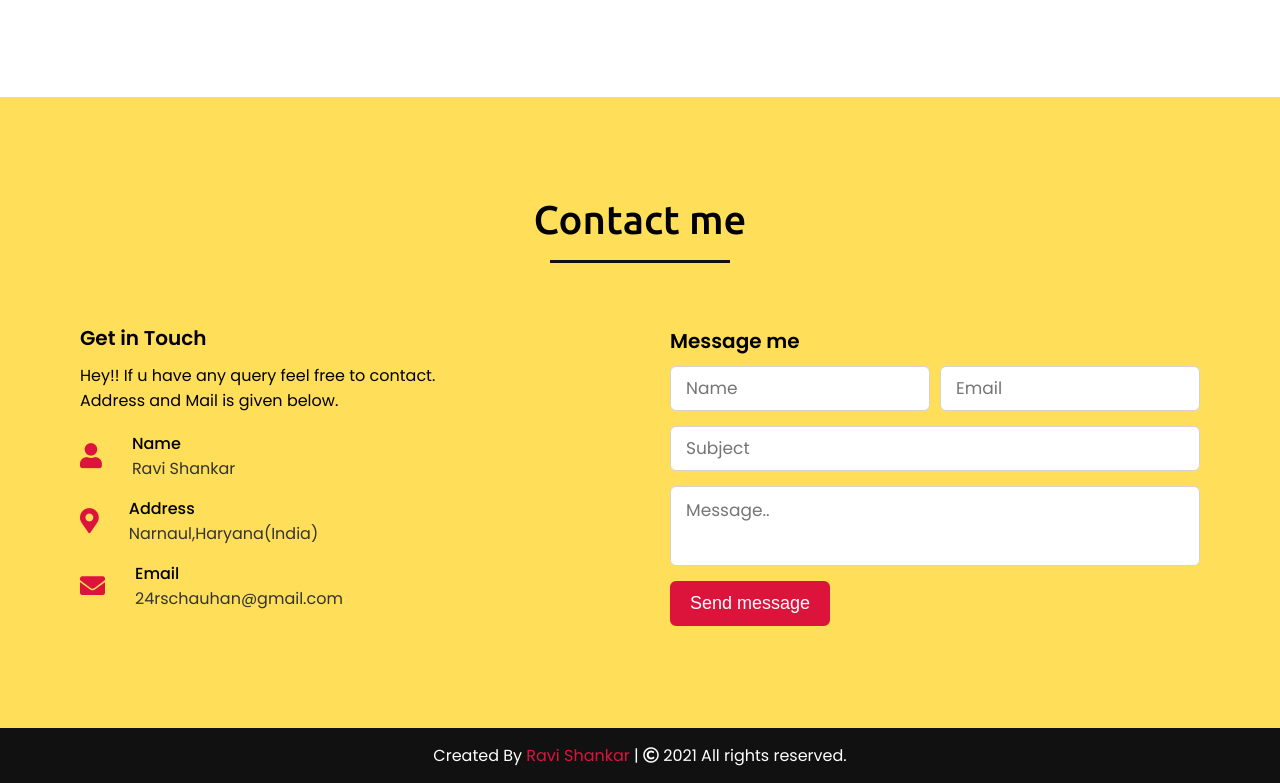
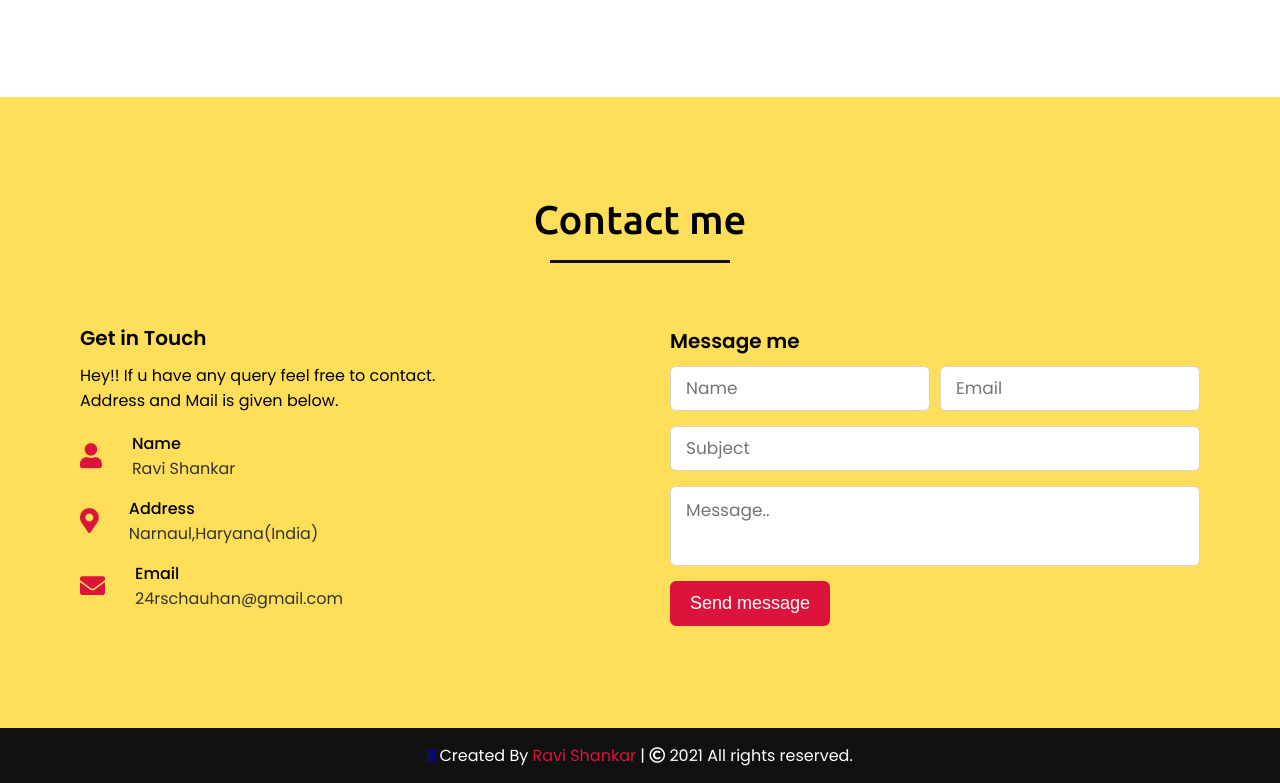
Before and after one commit to rs-chauhan24/portfolio.github.io, a plain HTML site: page index.html in a window 1280 px wide. Shown: the part 2629-3412 px from the top of the page. Drawn offline with nearby package versions, Linux system fonts and the light colour scheme.

Commit message:
Update index.html

```diff
--- a/index.html
+++ b/index.html
@@ -217,6 +217,7 @@
 
     <!-- footer section start -->
     <footer>
+        <a class="fa-brands fa-github" href="https://github.com/rschauhan-24"></a>
         <span>Created By <a href="#">Ravi Shankar</a> | <span class="far fa-copyright"></span> 2021 All rights reserved.</span>
     </footer>
 
```
